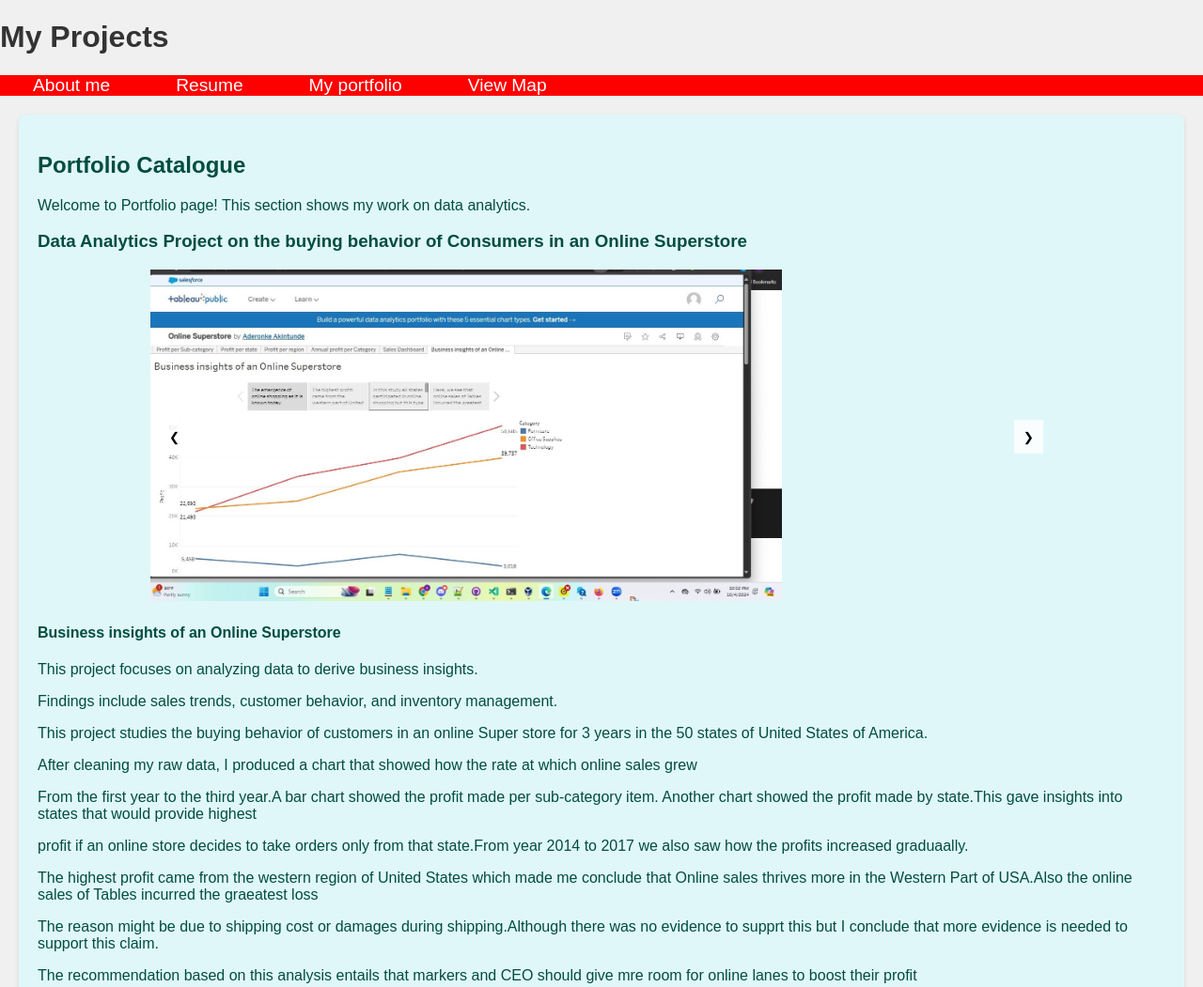
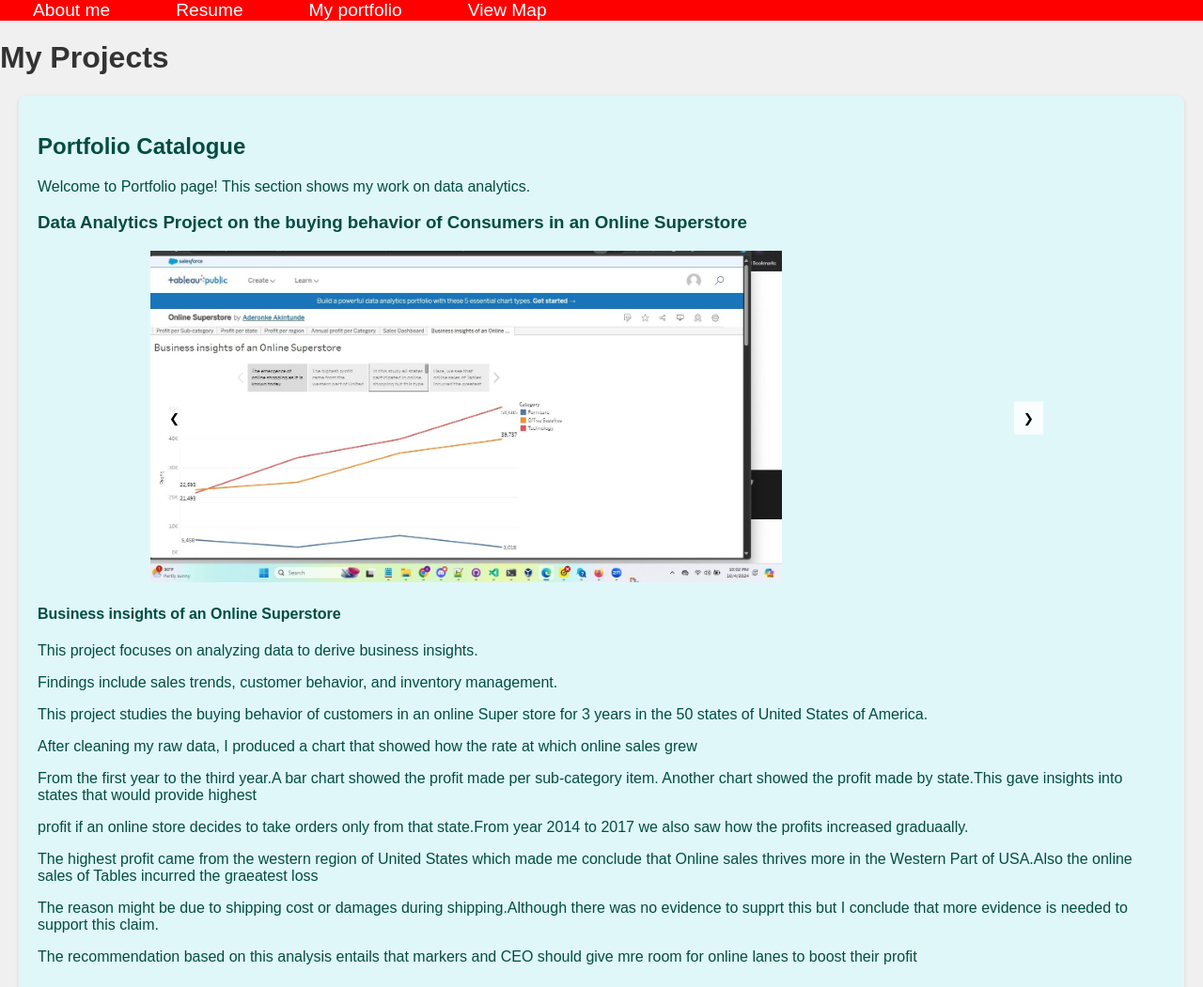
Before and after one commit to akint980/Project3, a plain HTML site: page page3.html in a window 1280 px wide. Shown: the top 1051 px of the page at 94% size. Drawn offline with Linux system fonts and the light colour scheme.

Commit message:
update page3

```diff
--- a/page3.html
+++ b/page3.html
@@ -10,8 +10,8 @@
   </head>
   <body>
     <header>
-      <h1>My Projects</h1>
-      <nav>
+      <div>
+        <nav>
         <ul>
           <li><a href="index.html">About me</a></li>
           <li><a href="resume.html">Resume</a></li>
@@ -20,6 +20,8 @@
         </ul>
       </nav>
     </div>
+    <h1>My Projects</h1>
+    </header>
     <main>
     <section id="porfolio">
       <h2>Portfolio Catalogue</h2>
```
